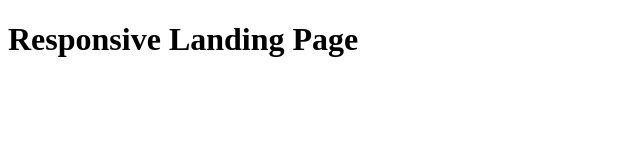
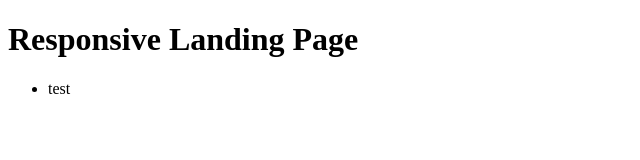
Before and after one commit to NatalyCamacho/Responsive_landing_page, a website: page dist/index.html in a window 1280 px wide. Shown: the full height of the page, 0-640 px from the left. Drawn offline with Linux system fonts and the light colour scheme.

Commit message:
index updated

```diff
--- a/dist/index.html
+++ b/dist/index.html
@@ -11,5 +11,10 @@
     <header>
         <h1>Responsive Landing Page</h1>
     </header>
+    <div class="container">
+        <ul>
+            <li>test</li>
+        </ul>
+    </div>
 </body>
 </html>
```
Also changed, not shown: 1 other file.
